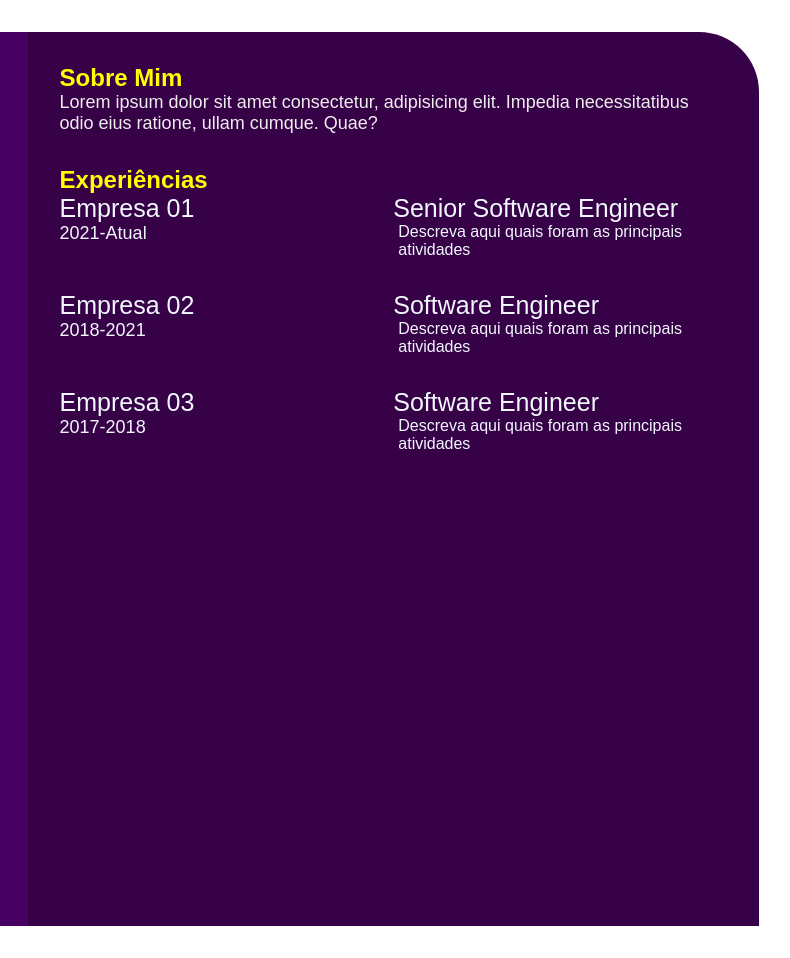
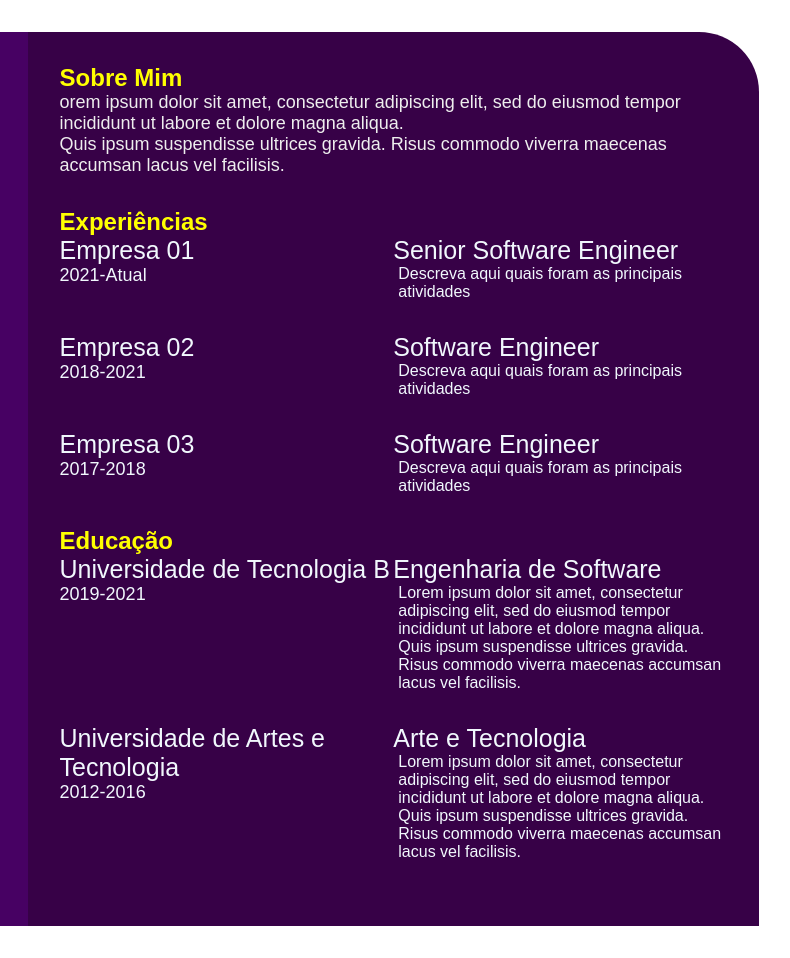
Before and after one commit to larissaacacio/devweek.github.io, a plain HTML site: page index.html in a window 1280 px wide. Shown: the full height of the page, 393-1183 px from the left. Drawn offline with Linux system fonts and the light colour scheme.

Commit message:
PART IV - Updated index.html style.css

```diff
--- a/index.html
+++ b/index.html
@@ -10,7 +10,7 @@
 
         </head>
 <body>
-    <main class="resume-contents">
+    <div class="resume-contents">
         <section class="left-section">
             <section class="left-section-contents">
                 <div class="profile">
@@ -53,13 +53,14 @@
         </section>
         <section class="right-section">
             <div class="right-section-contents">
-                <section class="about-gap">
+                <section class="about-gap">   <!-- sobre mim -->
                     <div class="right-title"> Sobre Mim </div>
-                    <p class="about-me-contents"> Lorem ipsum dolor sit amet consectetur, adipisicing elit.
-                     Impedia necessitatibus odio eius ratione, ullam cumque. Quae?</p>
+                    <p class="about-me-contents"> orem ipsum dolor sit amet, consectetur adipiscing elit, sed do eiusmod tempor
+                        incididunt ut labore et dolore magna aliqua. <br>Quis ipsum suspendisse ultrices gravida.
+                        Risus commodo viverra maecenas accumsan lacus vel facilisis. </p>
 
-                    </section>
-            <!-- fim sobre mim -->
+                    </section>  <!-- fim sobre mim -->
+
 
                 <!-- experiencia -->
                 <section class="experience-gap">
@@ -101,9 +102,43 @@
                             </p>
                         </div>
                     </div>
+                </section> <!-- fim experiencia -->
+
+                 <!--formação acadêmica-->
+                 <section class="education-gap">
+                    <div class="right-title"> Educação </div>
+                    <div class="education-contents">
+                        <div class="education-left">
+                            <p class="education-school-name"> Universidade de Tecnologia B</p>
+                            <p class="educationp-time-period">2019-2021</p>
+                        </div>
+                        <div class="education-right">
+                            <p class="education-subject"> Engenharia de Software </p>
+                            <p class="education-desc">
+                                Lorem ipsum dolor sit amet, consectetur adipiscing elit, sed do eiusmod tempor
+                                incididunt ut labore et dolore magna aliqua. <br>Quis ipsum suspendisse ultrices gravida.
+                                <br> Risus commodo viverra maecenas accumsan lacus vel facilisis.
+                            </p>
+                        </div>
+                    </div>
+                    <div class="education-contents">
+                        <div class="education-left">
+                            <p class="education-school-name"> Universidade de Artes e Tecnologia</p>
+                            <p class="educationp-time-period">2012-2016</p>
+                        </div>
+                        <div class="education-right">
+                            <p class="education-subject">Arte e Tecnologia</p>
+                            <p class="education-desc">
+                                Lorem ipsum dolor sit amet, consectetur adipiscing elit, sed do eiusmod tempor
+                                incididunt ut labore et dolore magna aliqua. <br>Quis ipsum suspendisse ultrices gravida.
+                                <br> Risus commodo viverra maecenas accumsan lacus vel facilisis.
+                            </p>
+                        </div>
+                    </div>
                 </section>
+                <!-- fim formação academica-->
+
             </div>
-                <!-- fim experiencia -->
         </section>
     </main>
 </body>
```
